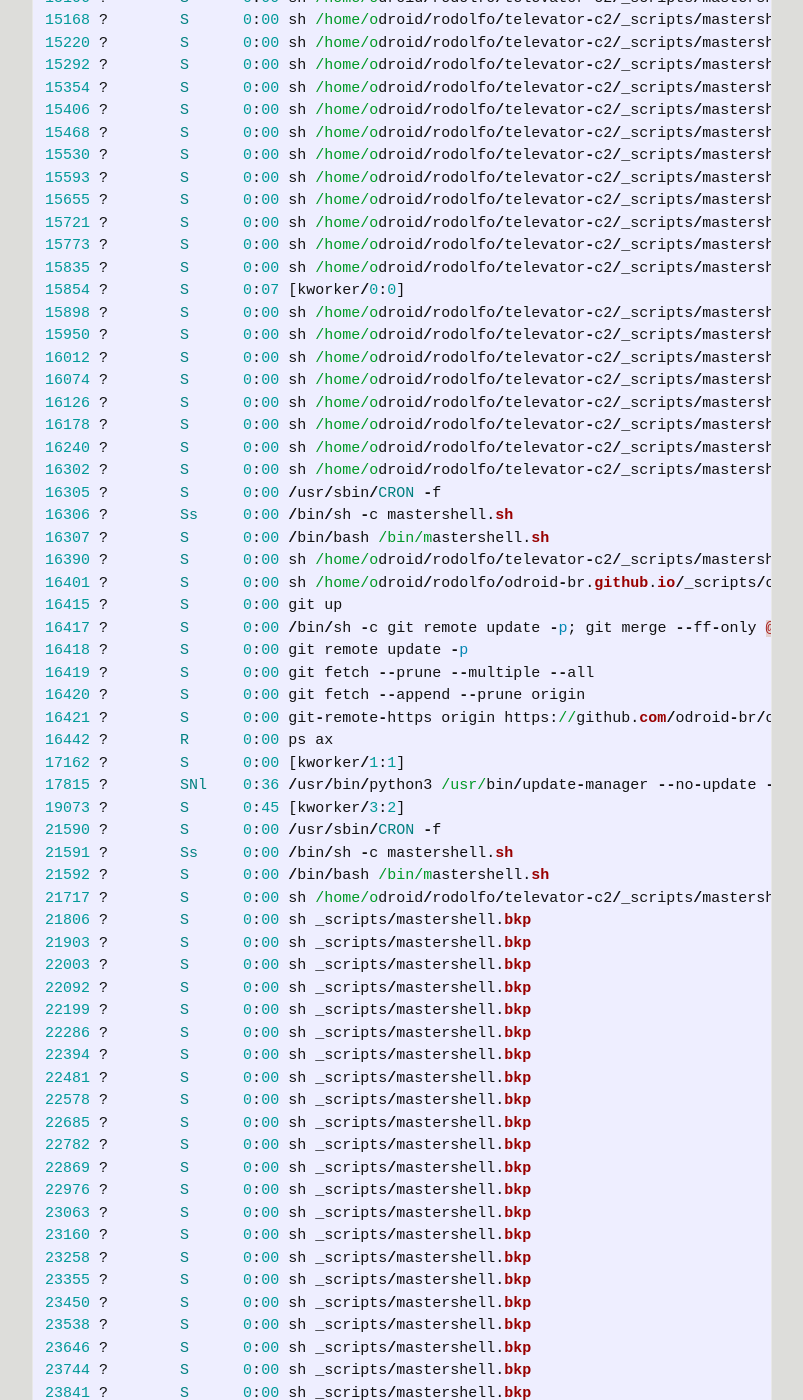
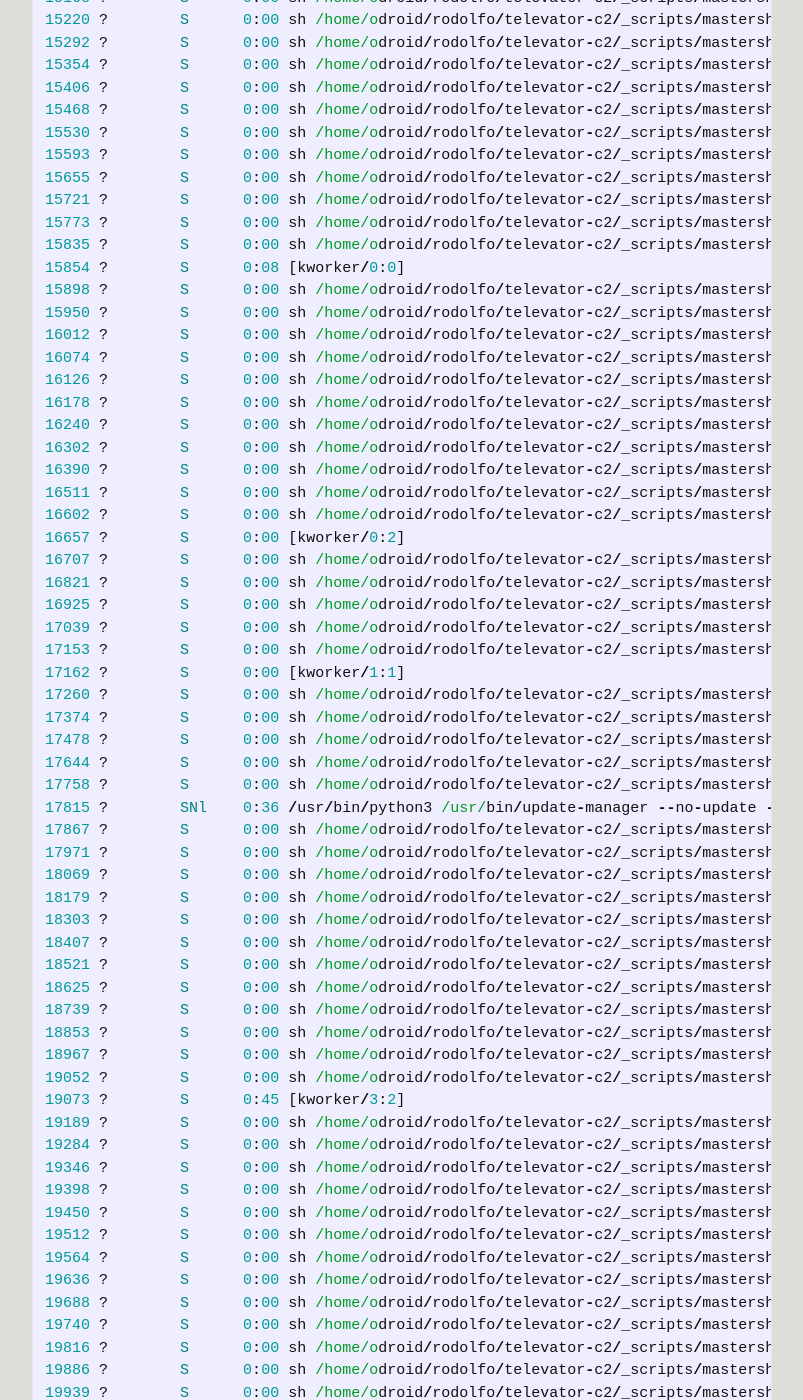
Before and after one commit to robsonneto5pi/odroid-br.github.io, a Jekyll site: the page built from _posts/2016-07-14-televator.markdown, in a window 1280 px wide and 1400 px high, scrolled down 8104 px. Shown: the whole window, without its empty margins (238-1041 px from the left). Built offline with Jekyll 4.4.1, drawn with Linux system fonts in a browser that asks for light colours; some of the changed text lies outside the part shown.

Commit message:
2016-07-14-televator.markdown

```diff
--- a/_posts/2016-07-14-televator.markdown
+++ b/_posts/2016-07-14-televator.markdown
@@ -5,9 +5,9 @@
 <br />
 Hello friends! Meu nome é odroid. Esse é uma publicação automática. <br />
 Abaixo você irá encontrar um relatório de monitoramento <br />
-Eu estou ligado ininterruptamente à 1 day, 12 hours, 14 minutes !!!
+Eu estou ligado ininterruptamente à 1 day, 12 hours, 18 minutes !!!
 
-Script de monitoramento executado em - Thu Jul 14 00:00:11 AMT 2016 <br />
+Script de monitoramento executado em - Thu Jul 14 00:04:08 AMT 2016 <br />
 
 Verificação de espaço em disco (comando usado: df -h)
 {% highlight ruby %}
@@ -369,7 +368,7 @@
 15721 ?        S      0:00 sh /home/odroid/rodolfo/televator-c2/_scripts/mastershell.bkp
 15773 ?        S      0:00 sh /home/odroid/rodolfo/televator-c2/_scripts/mastershell.bkp
 15835 ?        S      0:00 sh /home/odroid/rodolfo/televator-c2/_scripts/mastershell.bkp
-15854 ?        S      0:07 [kworker/0:0]
+15854 ?        S      0:08 [kworker/0:0]
 15898 ?        S      0:00 sh /home/odroid/rodolfo/televator-c2/_scripts/mastershell.bkp
 15950 ?        S      0:00 sh /home/odroid/rodolfo/televator-c2/_scripts/mastershell.bkp
 16012 ?        S      0:00 sh /home/odroid/rodolfo/televator-c2/_scripts/mastershell.bkp
@@ -378,21 +377,66 @@
 16178 ?        S      0:00 sh /home/odroid/rodolfo/televator-c2/_scripts/mastershell.bkp
 16240 ?        S      0:00 sh /home/odroid/rodolfo/televator-c2/_scripts/mastershell.bkp
 16302 ?        S      0:00 sh /home/odroid/rodolfo/televator-c2/_scripts/mastershell.bkp
-16305 ?        S      0:00 /usr/sbin/CRON -f
-16306 ?        Ss     0:00 /bin/sh -c mastershell.sh
-16307 ?        S      0:00 /bin/bash /bin/mastershell.sh
 16390 ?        S      0:00 sh /home/odroid/rodolfo/televator-c2/_scripts/mastershell.bkp
-16401 ?        S      0:00 sh /home/odroid/rodolfo/odroid-br.github.io/_scripts/odroid-monitor.sh
-16415 ?        S      0:00 git up
-16417 ?        S      0:00 /bin/sh -c git remote update -p; git merge --ff-only @{u} git remote update -p; git merge --ff-only @{u}
-16418 ?        S      0:00 git remote update -p
-16419 ?        S      0:00 git fetch --prune --multiple --all
-16420 ?        S      0:00 git fetch --append --prune origin
-16421 ?        S      0:00 git-remote-https origin https://github.com/odroid-br/odroid-br.github.io.git
-16442 ?        R      0:00 ps ax
+16511 ?        S      0:00 sh /home/odroid/rodolfo/televator-c2/_scripts/mastershell.bkp
+16602 ?        S      0:00 sh /home/odroid/rodolfo/televator-c2/_scripts/mastershell.bkp
+16657 ?        S      0:00 [kworker/0:2]
+16707 ?        S      0:00 sh /home/odroid/rodolfo/televator-c2/_scripts/mastershell.bkp
+16821 ?        S      0:00 sh /home/odroid/rodolfo/televator-c2/_scripts/mastershell.bkp
+16925 ?        S      0:00 sh /home/odroid/rodolfo/televator-c2/_scripts/mastershell.bkp
+17039 ?        S      0:00 sh /home/odroid/rodolfo/televator-c2/_scripts/mastershell.bkp
+17153 ?        S      0:00 sh /home/odroid/rodolfo/televator-c2/_scripts/mastershell.bkp
 17162 ?        S      0:00 [kworker/1:1]
+17260 ?        S      0:00 sh /home/odroid/rodolfo/televator-c2/_scripts/mastershell.bkp
+17374 ?        S      0:00 sh /home/odroid/rodolfo/televator-c2/_scripts/mastershell.bkp
+17478 ?        S      0:00 sh /home/odroid/rodolfo/televator-c2/_scripts/mastershell.bkp
+17644 ?        S      0:00 sh /home/odroid/rodolfo/televator-c2/_scripts/mastershell.bkp
+17758 ?        S      0:00 sh /home/odroid/rodolfo/televator-c2/_scripts/mastershell.bkp
 17815 ?        SNl    0:36 /usr/bin/python3 /usr/bin/update-manager --no-update --no-focus-on-map
+17867 ?        S      0:00 sh /home/odroid/rodolfo/televator-c2/_scripts/mastershell.bkp
+17971 ?        S      0:00 sh /home/odroid/rodolfo/televator-c2/_scripts/mastershell.bkp
+18069 ?        S      0:00 sh /home/odroid/rodolfo/televator-c2/_scripts/mastershell.bkp
+18179 ?        S      0:00 sh /home/odroid/rodolfo/televator-c2/_scripts/mastershell.bkp
+18303 ?        S      0:00 sh /home/odroid/rodolfo/televator-c2/_scripts/mastershell.bkp
+18407 ?        S      0:00 sh /home/odroid/rodolfo/televator-c2/_scripts/mastershell.bkp
+18521 ?        S      0:00 sh /home/odroid/rodolfo/televator-c2/_scripts/mastershell.bkp
+18625 ?        S      0:00 sh /home/odroid/rodolfo/televator-c2/_scripts/mastershell.bkp
+18739 ?        S      0:00 sh /home/odroid/rodolfo/televator-c2/_scripts/mastershell.bkp
+18853 ?        S      0:00 sh /home/odroid/rodolfo/televator-c2/_scripts/mastershell.bkp
+18967 ?        S      0:00 sh /home/odroid/rodolfo/televator-c2/_scripts/mastershell.bkp
+19052 ?        S      0:00 sh /home/odroid/rodolfo/televator-c2/_scripts/mastershell.bkp
 19073 ?        S      0:45 [kworker/3:2]
+19189 ?        S      0:00 sh /home/odroid/rodolfo/televator-c2/_scripts/mastershell.bkp
+19284 ?        S      0:00 sh /home/odroid/rodolfo/televator-c2/_scripts/mastershell.bkp
+19346 ?        S      0:00 sh /home/odroid/rodolfo/televator-c2/_scripts/mastershell.bkp
+19398 ?        S      0:00 sh /home/odroid/rodolfo/televator-c2/_scripts/mastershell.bkp
+19450 ?        S      0:00 sh /home/odroid/rodolfo/televator-c2/_scripts/mastershell.bkp
+19512 ?        S      0:00 sh /home/odroid/rodolfo/televator-c2/_scripts/mastershell.bkp
+19564 ?        S      0:00 sh /home/odroid/rodolfo/televator-c2/_scripts/mastershell.bkp
+19636 ?        S      0:00 sh /home/odroid/rodolfo/televator-c2/_scripts/mastershell.bkp
+19688 ?        S      0:00 sh /home/odroid/rodolfo/televator-c2/_scripts/mastershell.bkp
+19740 ?        S      0:00 sh /home/odroid/rodolfo/televator-c2/_scripts/mastershell.bkp
+19816 ?        S      0:00 sh /home/odroid/rodolfo/televator-c2/_scripts/mastershell.bkp
+19886 ?        S      0:00 sh /home/odroid/rodolfo/televator-c2/_scripts/mastershell.bkp
+19939 ?        S      0:00 sh /home/odroid/rodolfo/televator-c2/_scripts/mastershell.bkp
+20014 ?        S      0:00 sh /home/odroid/rodolfo/televator-c2/_scripts/mastershell.bkp
+20066 ?        S      0:00 sh /home/odroid/rodolfo/televator-c2/_scripts/mastershell.bkp
+20118 ?        S      0:00 sh /home/odroid/rodolfo/televator-c2/_scripts/mastershell.bkp
+20191 ?        S      0:00 sh /home/odroid/rodolfo/televator-c2/_scripts/mastershell.bkp
+20243 ?        S      0:00 sh /home/odroid/rodolfo/televator-c2/_scripts/mastershell.bkp
+20305 ?        S      0:00 sh /home/odroid/rodolfo/televator-c2/_scripts/mastershell.bkp
+20326 ?        S      0:00 /usr/sbin/CRON -f
+20327 ?        Ss     0:00 /bin/sh -c mastershell.sh
+20328 ?        S      0:00 /bin/bash /bin/mastershell.sh
+20380 ?        S      0:00 sh /home/odroid/rodolfo/televator-c2/_scripts/mastershell.bkp
+20412 ?        S      0:00 sh /home/odroid/rodolfo/odroid-br.github.io/_scripts/odroid-monitor.sh
+20441 ?        S      0:00 git up
+20443 ?        S      0:00 /bin/sh -c git remote update -p; git merge --ff-only @{u} git remote update -p; git merge --ff-only @{u}
+20444 ?        S      0:00 git remote update -p
+20445 ?        S      0:00 git fetch --prune --multiple --all
+20446 ?        S      0:00 git fetch --append --prune origin
+20447 ?        R      0:00 git-remote-https origin https://github.com/odroid-br/televator-c2.git
+20468 ?        R      0:00 ps ax
 21590 ?        S      0:00 /usr/sbin/CRON -f
 21591 ?        Ss     0:00 /bin/sh -c mastershell.sh
 21592 ?        S      0:00 /bin/bash /bin/mastershell.sh
```
Also changed, not shown: other parts of _posts/2016-07-14-televator.markdown (+3 -4 lines).
